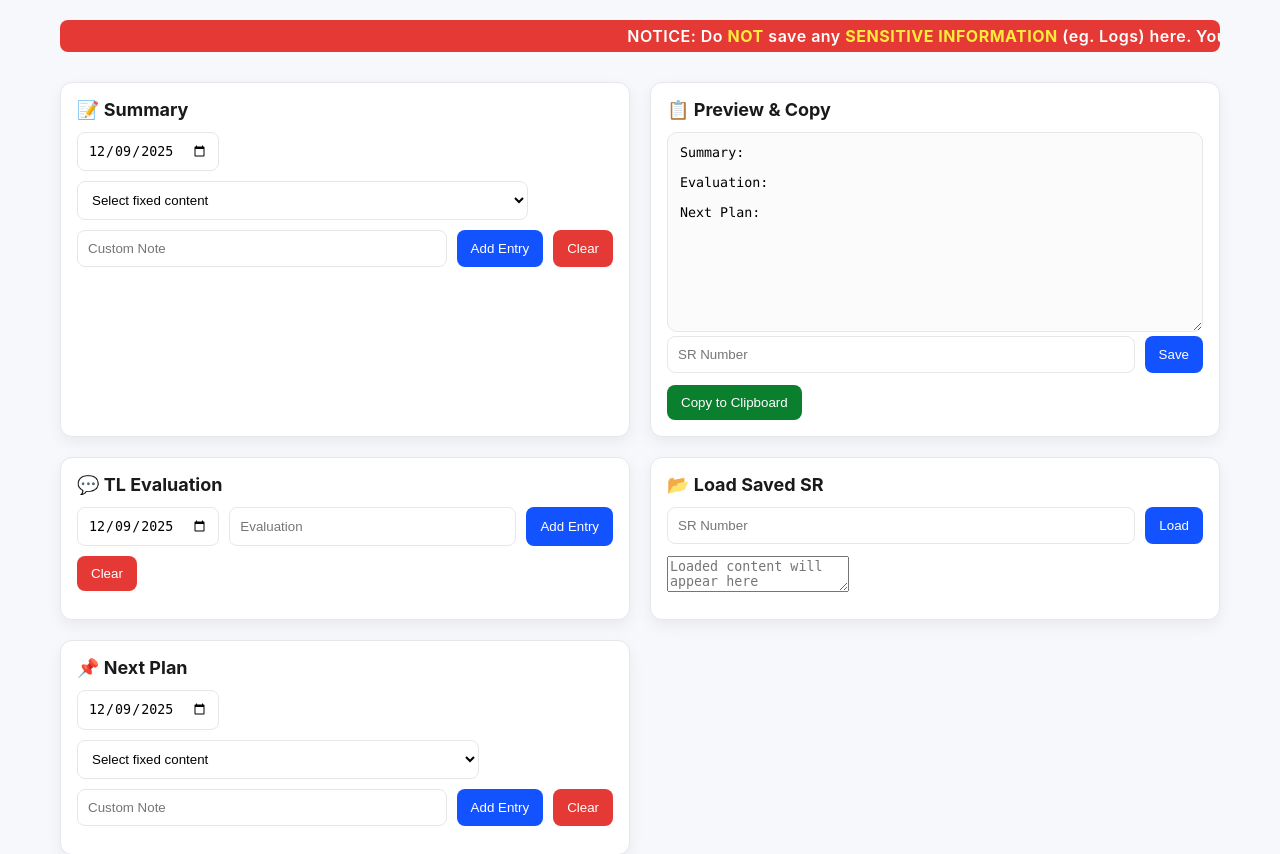
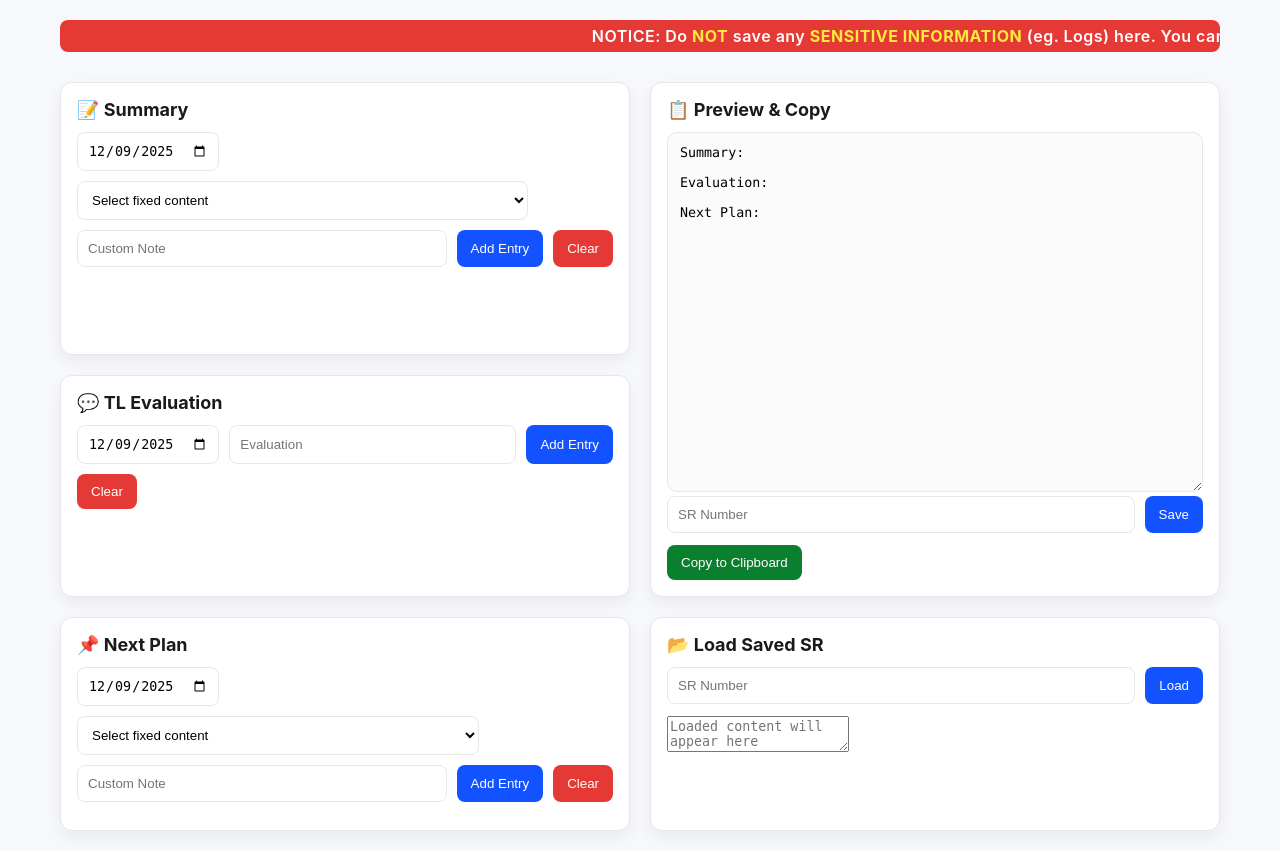
Before and after one commit to yxyj1919/311-vmw-tl-sr-review, a Flask app: page / in a window 1280 px wide. Shown: the part 92-946 px from the top of the page. Run offline with Flask 3, Linux system fonts and the light colour scheme.

Commit message:
Update UI styling and JavaScript interactivity
- Enhanced visual design in styles.css with modern color scheme and responsive layout
- Refactored app.js for improved event handling and performance
- Updated index.html structure for better accessibility and semantic markup

```diff
--- a/app/static/app.js
+++ b/app/static/app.js
@@ -120,6 +120,7 @@ function renderList(section){
     });
     list.appendChild(li);
   });
+  if(section==="tlc") syncPreviewHeight();
 }
 
 function moveEntry(section,id,delta){
@@ -150,6 +151,7 @@ function renderPreview(){
   if(nLines) parts.push(nLines);
   const text=parts.join("\n").trim();
   document.getElementById("preview").value=text;
+  syncPreviewHeight();
 }
 
 function addEntry(section){
@@ -245,6 +247,8 @@ document.addEventListener("DOMContentLoaded",()=>{
     loadBtn.addEventListener("click",loadSR);
   }
   renderPreview();
+  syncPreviewHeight();
+  window.addEventListener("resize",syncPreviewHeight);
 });
 
 async function saveSR(){
@@ -272,10 +276,20 @@ async function loadSR(){
     const area=document.getElementById("loaded-content");
     if(area) area.value=txt;
     const prev=document.getElementById("preview");
-    if(prev) prev.value=txt;
+    if(prev) { prev.value=txt; }
   }else{
     const area=document.getElementById("loaded-content");
     if(area) area.value="";
     alert("Not found");
   }
 }
+
+function syncPreviewHeight(){
+  const tl = document.getElementById("tlc-section");
+  const panel = document.getElementById("preview-section");
+  if(!tl||!panel) return;
+  const tlh = tl.offsetHeight;
+  panel.style.minHeight = `${tlh}px`;
+}
+
+// removed auto-resize; preview now spans two grid rows
--- a/app/static/styles.css
+++ b/app/static/styles.css
@@ -15,6 +15,8 @@ html,body{margin:0;padding:0;font-family:-apple-system,BlinkMacSystemFont,Segoe
 .header h1{margin:0;font-size:22px;letter-spacing:.2px}
 .header p{margin:6px 0 0;opacity:.85}
 .container{display:grid;grid-template-columns:1fr 1fr;gap:20px;max-width:1200px;padding:20px;margin:0 auto}
+.container #tlc-section{grid-column:auto}
+.container #preview-section{grid-column:2;grid-row:span 2}
 .panel{background:var(--card);border-radius:12px;padding:16px 16px;box-shadow:0 6px 16px rgba(0,0,0,.06);border:1px solid var(--border)}
 .panel h2{margin:0 0 12px;font-size:18px}
 .controls{display:flex;gap:10px;flex-wrap:wrap;margin-bottom:12px}
@@ -31,6 +33,6 @@ html,body{margin:0;padding:0;font-family:-apple-system,BlinkMacSystemFont,Segoe
 .entry-text{white-space:pre-wrap;word-break:break-word;padding-right:8px}
 .entry-actions{display:flex;gap:8px}
 .entry-actions button{padding:8px 10px;border:1px solid var(--border);border-radius:8px;background:#f3f4f6;cursor:pointer}
-#preview-section textarea{width:100%;min-height:200px;padding:12px;border:1px solid var(--border);border-radius:10px;resize:vertical;background:#fbfbfb;font-family:ui-monospace,SFMono-Regular,Menlo,Monaco,Consolas,monospace}
+#preview-section textarea{width:100%;min-height:360px;padding:12px;border:1px solid var(--border);border-radius:10px;resize:vertical;background:#fbfbfb;font-family:ui-monospace,SFMono-Regular,Menlo,Monaco,Consolas,monospace}
 .actions{margin-top:10px}
 @media (max-width:1000px){.container{grid-template-columns:1fr}}
--- a/app/templates/index.html
+++ b/app/templates/index.html
@@ -18,7 +18,7 @@
   </header>
 
   <main class="container">
-    <div class="notice"><div class="notice-scroll">NOTICE: Do <span class="highlight">NOT</span> save any <span class="highlight">SENSITIVE INFORMATION</span> (eg. Logs) here. You can copy and paste the output to a notepad and perfect it with logs.</div></div>
+    <div class="notice"><div class="notice-scroll">NOTICE: Do <span class="highlight">NOT</span> save any <span class="highlight">SENSITIVE INFORMATION</span> (eg. Logs) here. You can copy and paste the output to a notepad and perfect it.</div></div>
     <section class="panel" id="summary-section">
       <h2>📝 Summary</h2>
       <div class="controls">
@@ -53,15 +53,6 @@
       <ul id="tlc-list" class="entry-list"></ul>
     </section>
 
-    <section class="panel" id="load-section">
-      <h2>📂 Load Saved SR</h2>
-      <div class="controls">
-        <input type="text" id="load-sr" placeholder="SR Number">
-        <button class="btn btn-primary" id="load-btn">Load</button>
-      </div>
-      <textarea id="loaded-content" readonly placeholder="Loaded content will appear here"></textarea>
-    </section>
-
     <section class="panel" id="next-section">
       <h2>📌 Next Plan</h2>
       <div class="controls">
@@ -73,6 +64,15 @@
       </div>
       <ul id="next-list" class="entry-list"></ul>
     </section>
+
+    <section class="panel" id="load-section">
+      <h2>📂 Load Saved SR</h2>
+      <div class="controls">
+        <input type="text" id="load-sr" placeholder="SR Number">
+        <button class="btn btn-primary" id="load-btn">Load</button>
+      </div>
+      <textarea id="loaded-content" readonly placeholder="Loaded content will appear here"></textarea>
+    </section>
   </main>
 
   <script src="/static/app.js"></script>
```
